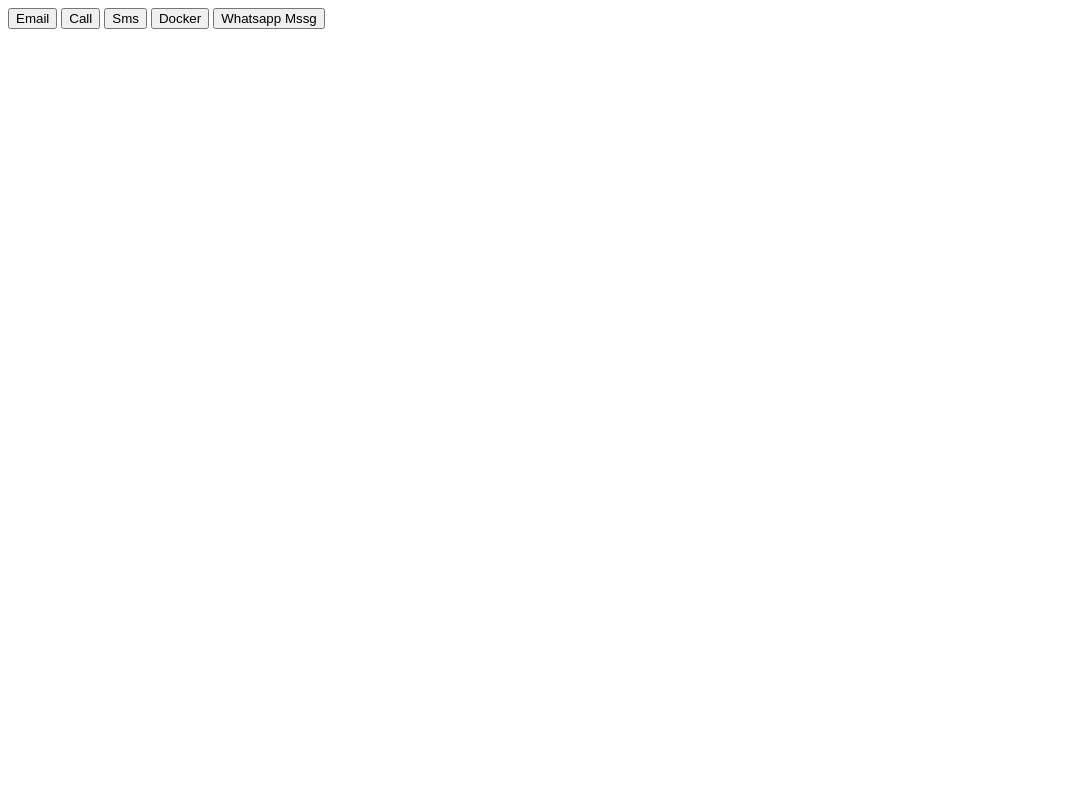
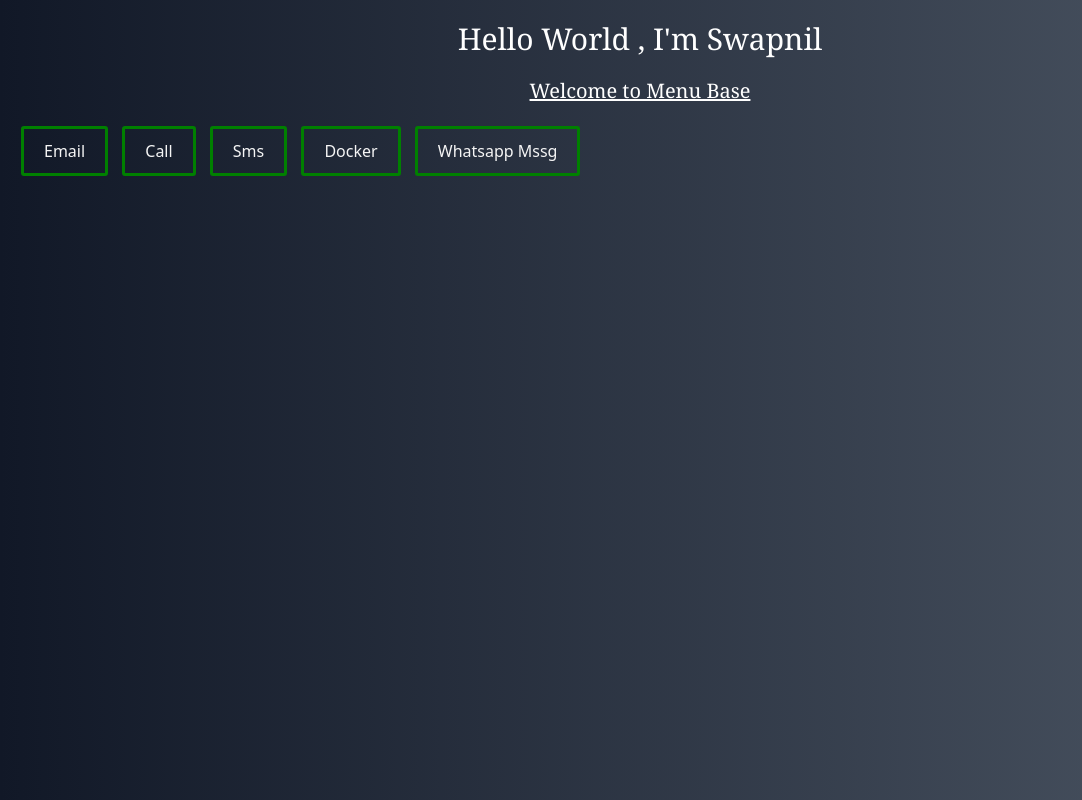
Before and after one commit to Swapnil-070904/menu, a Flask app: page / in a window 1280 px wide. Shown: the whole page, without its empty margins (0-1082 px from the left). Run offline with Flask 3, Linux system fonts and the light colour scheme; some libraries are stand-ins or nearby versions.

Commit message:
update frontend

```diff
--- a/templates/index.html
+++ b/templates/index.html
@@ -3,15 +3,35 @@
 <head>
     <meta charset="UTF-8">
     <meta name="viewport" content="width=device-width, initial-scale=1.0">
-    <title>Flask Email Form</title>
+    <title>Menu Base</title>
+    <script src="https://cdn.tailwindcss.com"></script>
+    <style>
+        body{
+            box-sizing: border-box;
+        }
+        .head{
+            position:relative;
+            text-align: center;
+            font-family: Cambria, Cochin, Georgia, Times, 'Times New Roman', serif;
+            /* transform: translate(45%); */
+            font-size: 30px;
+            margin-bottom: 15px;
+        }
+    </style>
 </head>
-<body>
+<body class="bg-gradient-to-r from-gray-900 to-gray-600 text-white flex flex-col  min-h-screen p-4">
+    <span class="head">Hello World , I'm Swapnil</span>
+    <span class="head" style="font-size: 20px;text-decoration: underline;"> Welcome to Menu Base</span>
     <form action="/handle_action" method="POST">
-        <button type="submit" name="action" value="email">Email</button>
-	<button type="submit" name="action" value="call">Call</button>
-	<button type="submit" name="action" value="Sms">Sms</button>
-	<button type="submit" name="action" value="docker">Docker</button>
-	<button type="submit" name="action" value="wth">Whatsapp Mssg</button>
+        <button type="submit" name="action" value="email" style="background-color: transparent; color: whitesmoke; padding: 10px 20px; margin: 5px; border: 3px solid green; border-radius: 3px; cursor: pointer; ">Email</button>
+
+	<button type="submit" name="action" value="call"style="background-color: transparent; color: whitesmoke; padding: 10px 20px; margin: 5px; border: 3px solid green; border-radius: 3px; cursor: pointer; ">Call</button>
+
+	<button type="submit" name="action" value="Sms"style="background-color: transparent; color: whitesmoke; padding: 10px 20px; margin: 5px; border: 3px solid green; border-radius: 3px; cursor: pointer; ">Sms</button>
+
+	<button type="submit" name="action" value="docker"style="background-color: transparent; color: whitesmoke; padding: 10px 20px; margin: 5px; border: 3px solid green; border-radius: 3px; cursor: pointer; ">Docker</button>
+
+	<button type="submit" name="action" value="wth"style="background-color: transparent; color: whitesmoke; padding: 10px 20px; margin: 5px; border: 3px solid green; border-radius: 3px; cursor: pointer; ">Whatsapp Mssg</button>
 
     </form>
 
```
